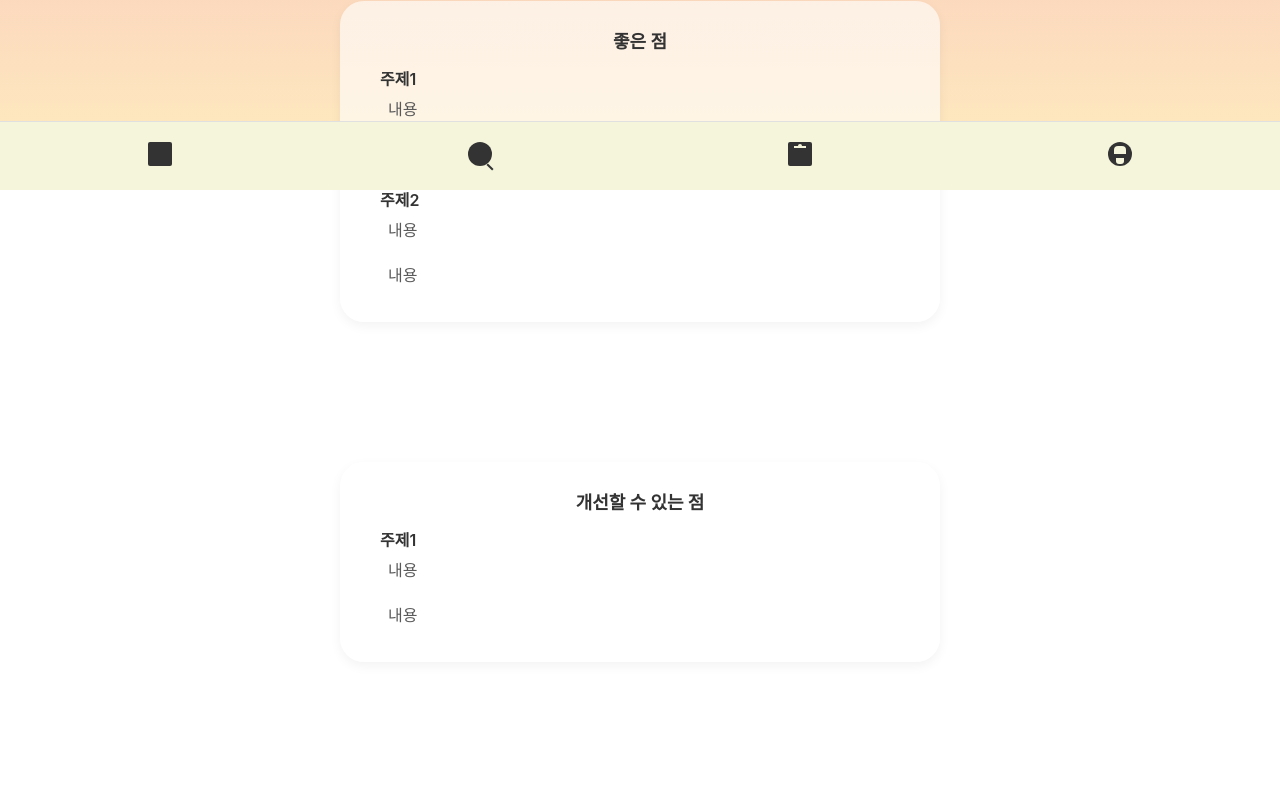
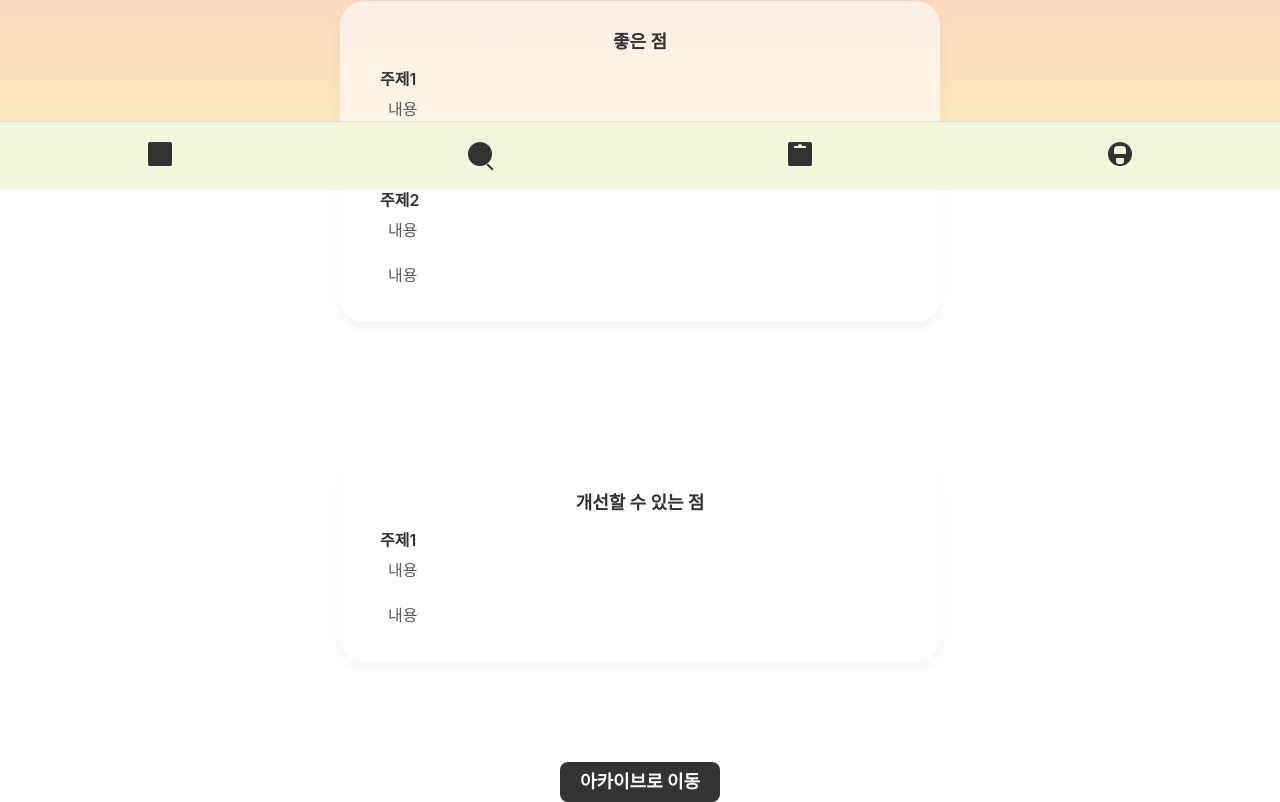
Before and after one commit to kakao-tech-campus-3rd-step3/Team5_FE, a React (Vite) app: page /feedback in a window 1280 px wide. Shown: the part 610-1412 px from the top of the page. Before the commit the page ends 1312 px from the top, so only its background shows below. Built offline with nearby package versions, Linux system fonts and the light colour scheme.

Commit message:
fix: 피드백 페이지 버튼 추가

```diff
--- a/src/pages/Feedback/Feedback.tsx
+++ b/src/pages/Feedback/Feedback.tsx
@@ -1,4 +1,6 @@
 import styled from '@emotion/styled';
+import SharedButton from '../../shared/ui/SharedButton';
+import { useNavigate } from 'react-router-dom';
 
 const questionData = {
   text: 'Q. Cookie와 Local Storage의 차이점이 무엇인가요?',
@@ -39,6 +41,12 @@ const improvementPointsData = {
 };
 
 const FeedbackPage = () => {
+  const navigator = useNavigate();
+
+  const handleArchiveClick = () => {
+  navigator('/archive');
+}
+
   return (
     <Wrapper>
       <SectionContainer>
@@ -93,6 +101,12 @@ const FeedbackPage = () => {
           </CardList>
         </CardWrapper>
       </SectionContainer>
+      <SharedButton
+        type="button"
+        onClick={handleArchiveClick}
+        disabled={false}>
+        아카이브로 이동
+      </SharedButton>
     </Wrapper>
   );
 };
```
